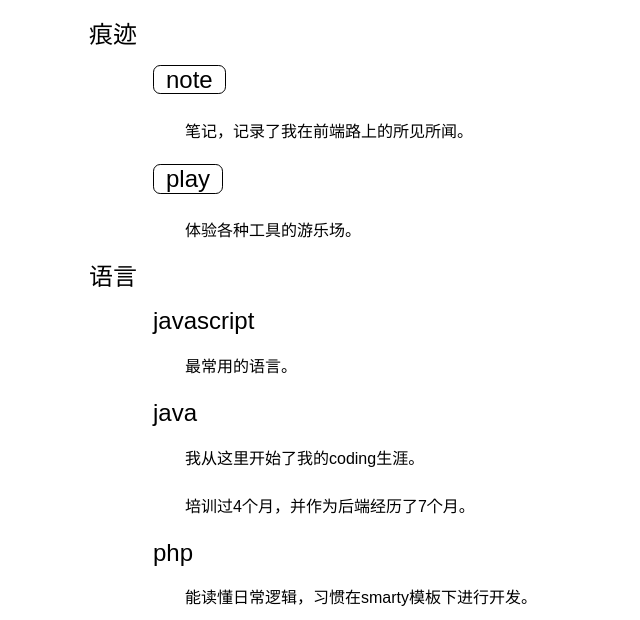
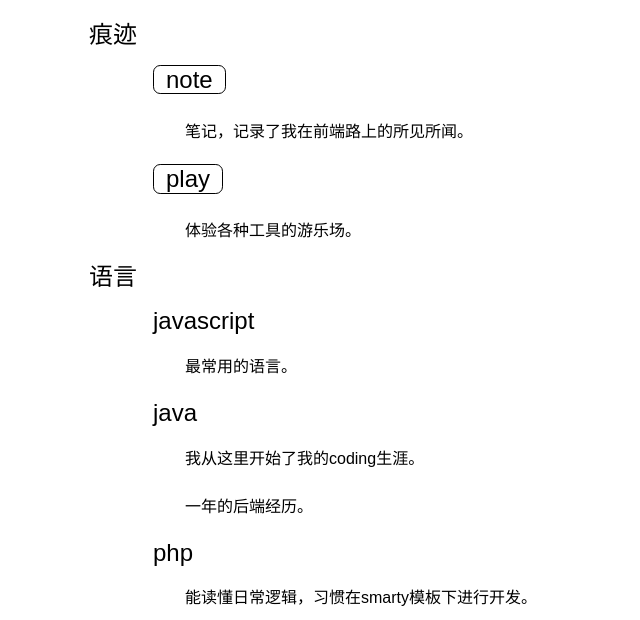
Before and after one commit to butsalt/butsalt.github.io, a website built with webpack: page index.html in a window 1280 px wide. Shown: the part 180-800 px from the top of the page, without its empty margins (151-791 px from the left). Built offline with nearby package versions, Linux system fonts and the light colour scheme.

Commit message:
update introduce

```diff
--- a/index.html
+++ b/index.html
@@ -50,7 +50,7 @@
     <article>
         <h1>java</h1>
         <p>我从这里开始了我的coding生涯。</p>
-        <p>培训过4个月，并作为后端经历了7个月。</p>
+        <p>一年的后端经历。</p>
     </article>
     <article>
         <h1>php</h1>
```
